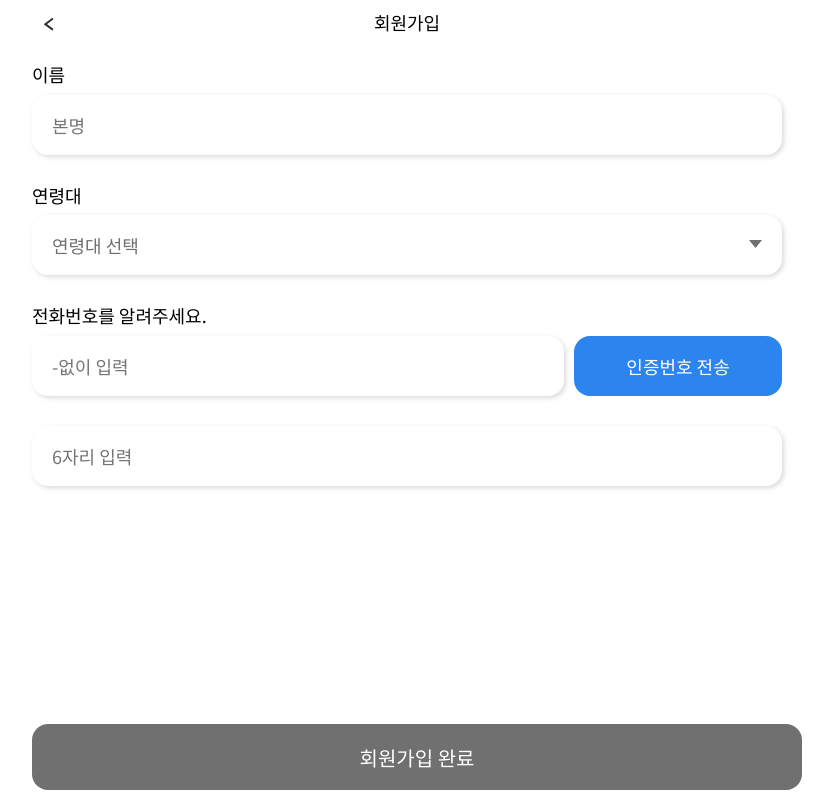
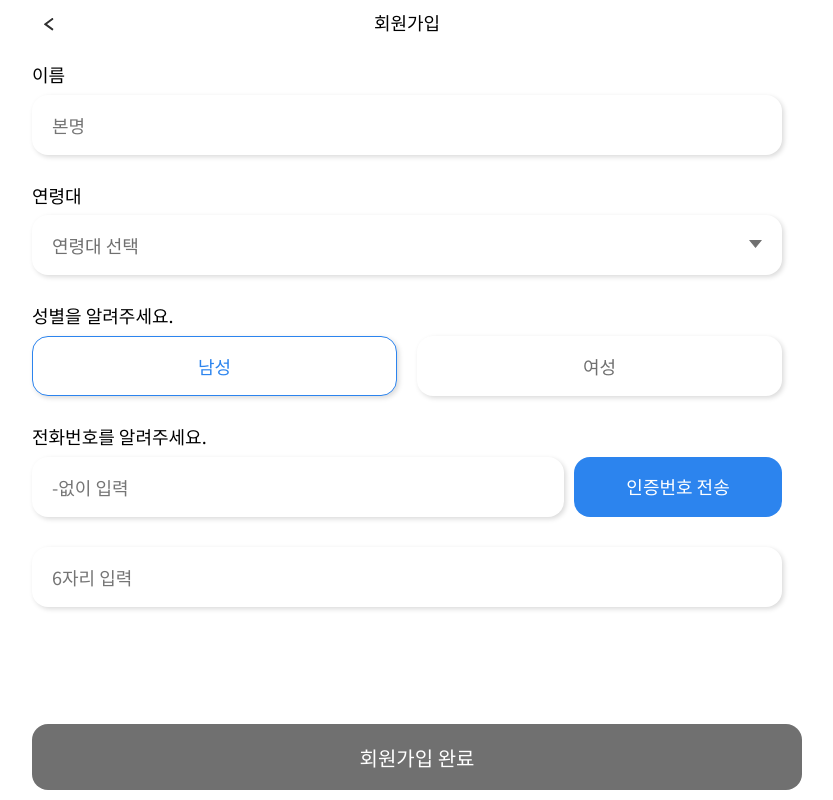
Before and after one commit to semos0px/partner-desktop, a React (Create React App) app: page /signup in a window 1280 px wide. Shown: the whole page, without its empty margins (233-1066 px from the left). Built offline with nearby package versions, Linux system fonts and the light colour scheme; a web font is replaced by a local one.

Commit message:
🎨 회원가입 페이지에 SexField component 추가

```diff
--- a/src/pages/signIn/signup.js
+++ b/src/pages/signIn/signup.js
@@ -2,6 +2,7 @@ import { useState } from "react";
 import styled from "styled-components";
 import InputField from "../../components/inputField";
 import SelectField from "../../components/selectField";
+import SexField from "../../components/sexField";
 import PaddingLayout from "../../layouts/paddingLayout";
 import PageLayout from "../../layouts/pageLayout";
 import BottomButton from "../../modules/bottomButton";
@@ -18,17 +19,6 @@ const MobileValidateBox = styled.div`
   }
 `;
 
-const SexField = styled.div`
-  p {
-    margin-bottom: 10px;
-  }
-
-  button {
-  }
-`;
-
-const SexBox = styled.div``;
-
 const Button = styled.button`
   width: 40%;
   margin-left: 10px;
@@ -40,9 +30,9 @@ const Button = styled.button`
 
 const SignUpPage = () => {
   const [inputValue, setInputValue] = useState({
-    name: undefined,
-    ageGroup: undefined,
-    sex: "m",
+    name: "",
+    ageGroup: "",
+    isMale: true,
   });
 
   const [validated, setValidated] = useState(false);
@@ -62,6 +52,7 @@ const SignUpPage = () => {
 
   const infoChangeHandler = (e) => {
     const { name, value } = e.target;
+    console.log(name);
 
     setInputValue((prev) => ({
       ...prev,
@@ -77,14 +68,20 @@ const SignUpPage = () => {
     setValidated(true);
   };
 
-  const maleCheckHandler = () => {
-    setInputValue(inputValue.sex === "m");
-    console.log(inputValue.sex);
+  const maleCheckHandler = (e) => {
+    e.preventDefault();
+    setInputValue((prev) => ({
+      ...prev,
+      isMale: true,
+    }));
   };
 
-  const femaleCheckHandler = () => {
-    setInputValue(inputValue.sex === "f");
-    console.log(inputValue.sex);
+  const femaleCheckHandler = (e) => {
+    e.preventDefault();
+    setInputValue((prev) => ({
+      ...prev,
+      isMale: false,
+    }));
   };
 
   const ageGroupOptionList = [
@@ -127,13 +124,14 @@ const SignUpPage = () => {
             name="ageGroup"
             optionList={ageGroupOptionList}
             value={inputValue.ageGroup}
+            changeHandler={infoChangeHandler}
           />
 
-          {/* <SexField>
-            <p>성별을 알려주세요.</p>
-            <SexBox onClick={maleCheckHandler}>남성</SexBox>
-            <SexBox onClick={femaleCheckHandler}>여성</SexBox>
-          </SexField> */}
+          <SexField
+            isMale={inputValue.isMale}
+            maleCheckHandler={maleCheckHandler}
+            femaleCheckHandler={femaleCheckHandler}
+          />
 
           <MobileValidateBox>
             <p>전화번호를 알려주세요.</p>
```
